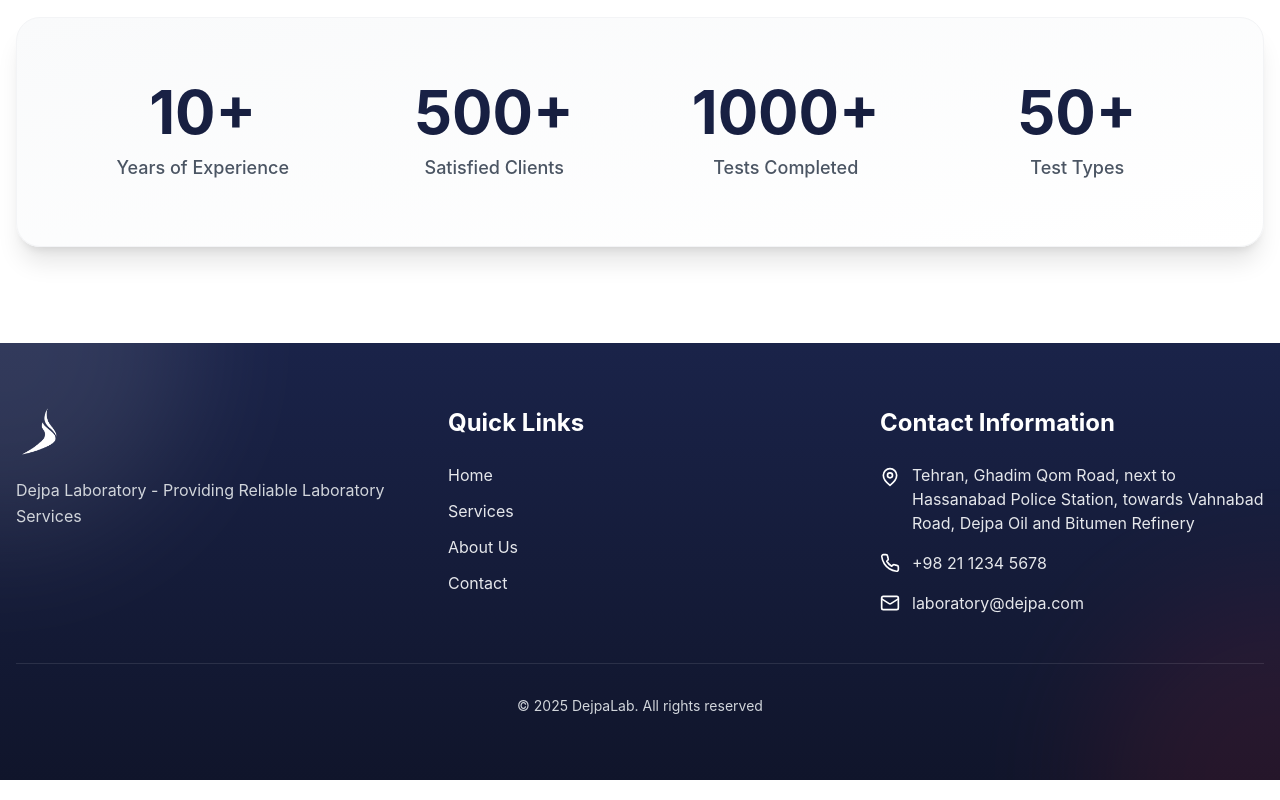
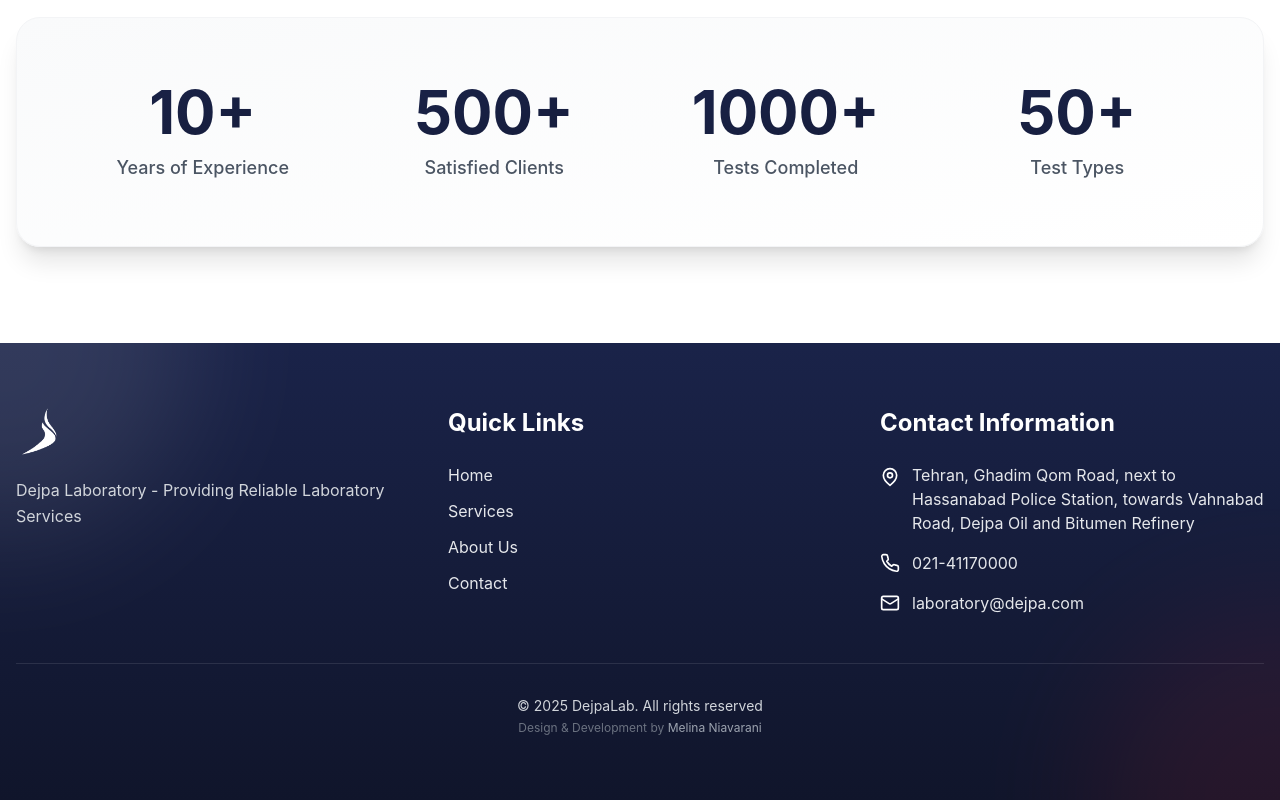
Before and after one commit to melina-niavarani/DejpaLab, a Next.js app: page /en/about in a window 1280 px wide. Shown: the part 2201-3001 px from the top of the page. Built offline with nearby package versions, Linux system fonts and the light colour scheme.

Commit message:
update footer

```diff
--- a/components/Footer.tsx
+++ b/components/Footer.tsx
@@ -71,11 +71,11 @@
             <ul className="space-y-4">
               <li className="flex items-start space-x-3 rtl:space-x-reverse group">
                 <MapPin className="w-5 h-5 text-white mt-1 flex-shrink-0 group-hover:scale-110 transition-transform" />
-                <span className="hover:text-white transition-colors">{tContact('addressText')}</span>
+                <a className="hover:text-white transition-colors" href="https://www.google.com/maps?q=35.401737,51.264336" target='_blank'>{tContact('addressText')}</a>
               </li>
               <li className="flex items-center space-x-3 rtl:space-x-reverse group">
                 <Phone className="w-5 h-5 text-white flex-shrink-0 group-hover:scale-110 transition-transform" />
-                <a href="tel:+982112345678" className="hover:text-white transition-colors">+98 21 1234 5678</a>
+                <a href="tel:+98241170000" className="hover:text-white transition-colors">021-41170000</a>
               </li>
               <li className="flex items-center space-x-3 rtl:space-x-reverse group">
                 <Mail className="w-5 h-5 text-white flex-shrink-0 group-hover:scale-110 transition-transform" />
@@ -89,6 +89,17 @@
           <p className="text-gray-300 text-sm">
             © {new Date().getFullYear()} DejpaLab. {t('rights')}
           </p>
+             <p className="text-gray-500 text-xs mt-1">
+                Design & Development by{" "}
+                <a
+                    href="https://www.melinaniavarani.com"
+                    target="_blank"
+                    rel="noopener noreferrer"
+                    className="text-gray-400 hover:text-primary-400 transition-colors duration-300 hover-cursor-glow"
+                >
+                    Melina Niavarani
+                </a>
+              </p>
         </div>
       </div>
     </footer>
```
